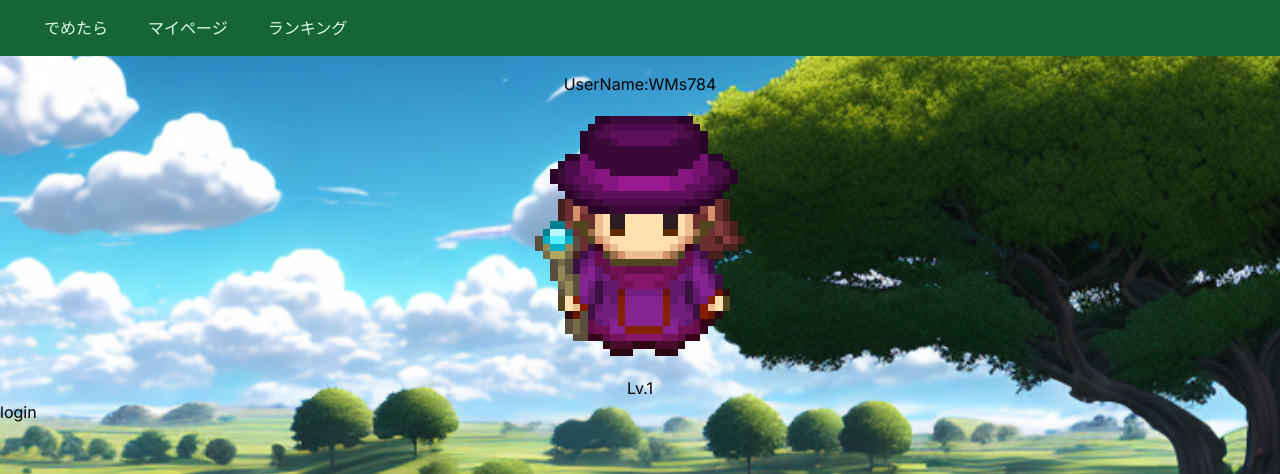
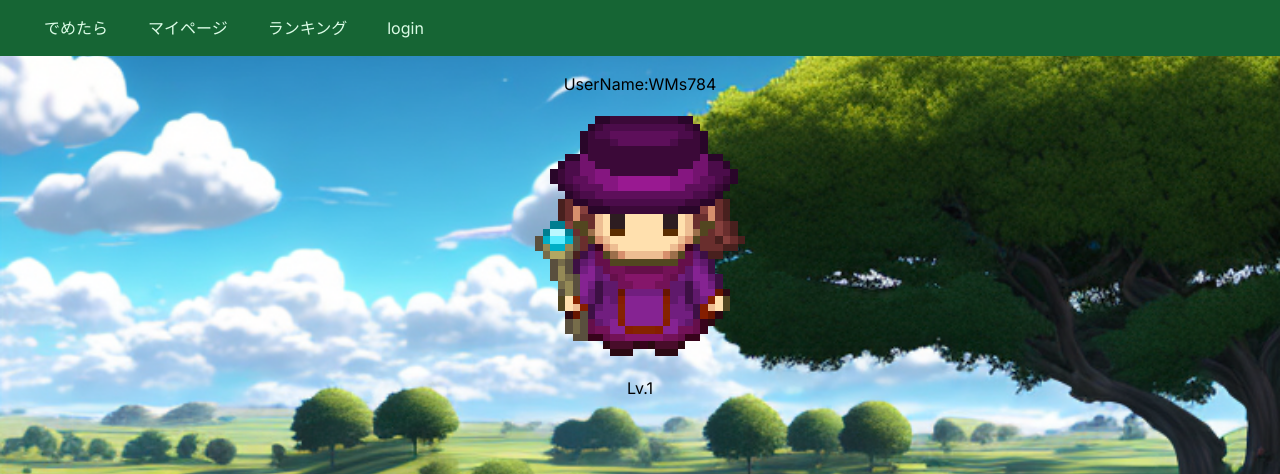
Before and after one commit to preHackUvitaminD/vitaminD_front, a Next.js app: page / in a window 1280 px wide. Shown: the top 474 px of the page. Built offline with nearby package versions, Linux system fonts and the light colour scheme; no server answers.

Commit message:
move login to header

```diff
--- a/src/app/header.tsx
+++ b/src/app/header.tsx
@@ -1,6 +1,12 @@
+'use client'
 import Link from 'next/link'
+import { login } from '@/firebase/auth'
+import { useAuthContext } from '@/app/providers/AuthProvider'
 
 export const Header: React.FC = () => {
+  const { userData } = useAuthContext()
+  const token = userData?.idToken
+
   return (
     <header>
       <nav className="bg-green-800 w-full">
@@ -17,6 +23,15 @@ export const Header: React.FC = () => {
                 ランキング
               </div>
             </Link>
+            <div className="text-green-100 hover:bg-green-700 px-3 py-2 rounded">
+              {token ? (
+                <span></span>
+              ) : (
+                <div>
+                  <button onClick={() => login()}>login</button>
+                </div>
+              )}
+            </div>
           </div>
         </div>
       </nav>
--- a/src/components/page/Main/index.tsx
+++ b/src/components/page/Main/index.tsx
@@ -41,17 +41,6 @@ export const Main: React.FC = () => {
         />
       </div>
       <div className="flex justify-center mt-5">Lv.1</div>
-
-      <div>
-        {token ? (
-          <span></span>
-        ) : (
-          <div>
-            <button onClick={() => login()}>login</button>
-          </div>
-        )}
-        {/* <Link href="/ranking">Ranking</Link> */}
-      </div>
     </>
   )
 }
```
